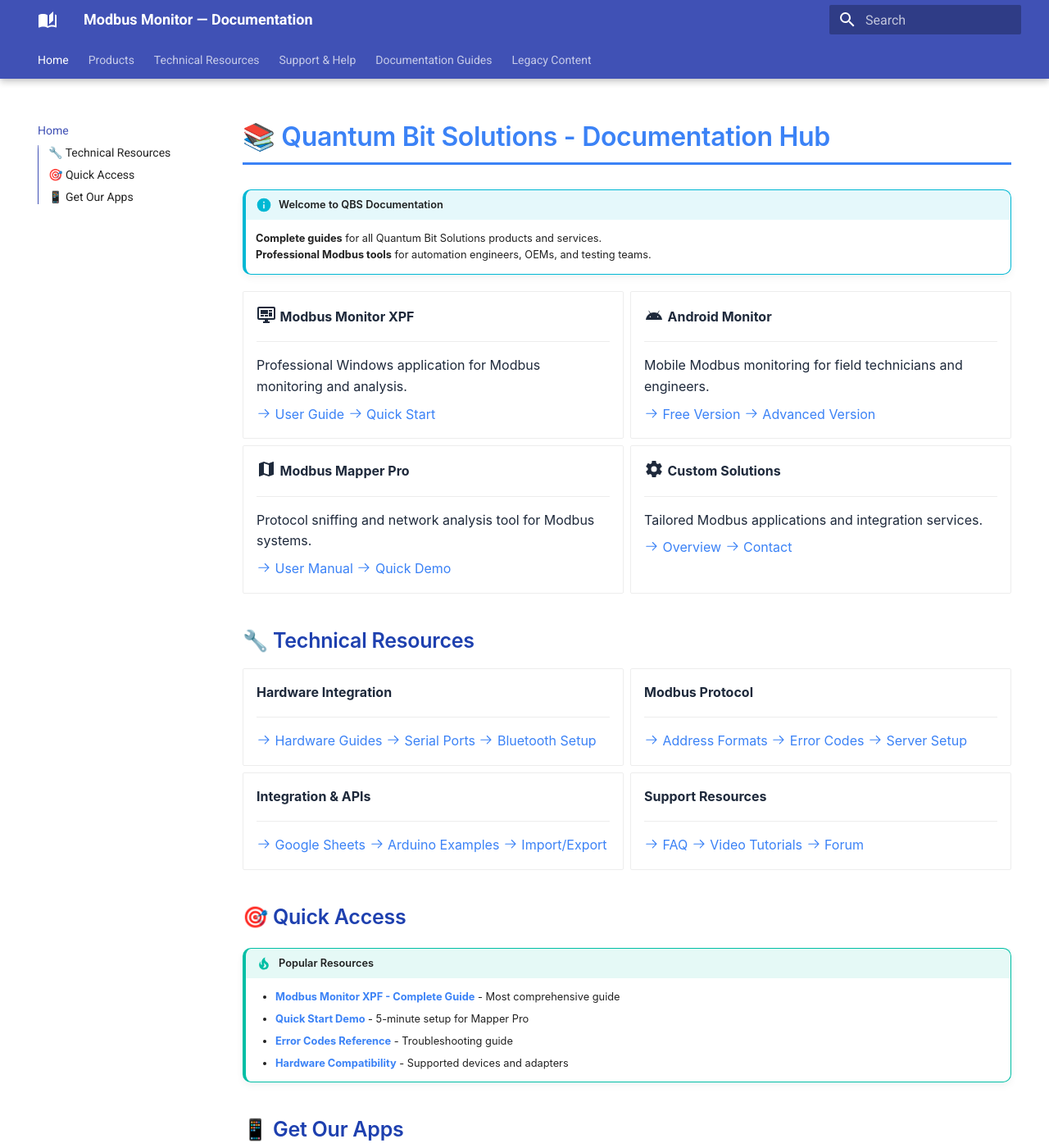
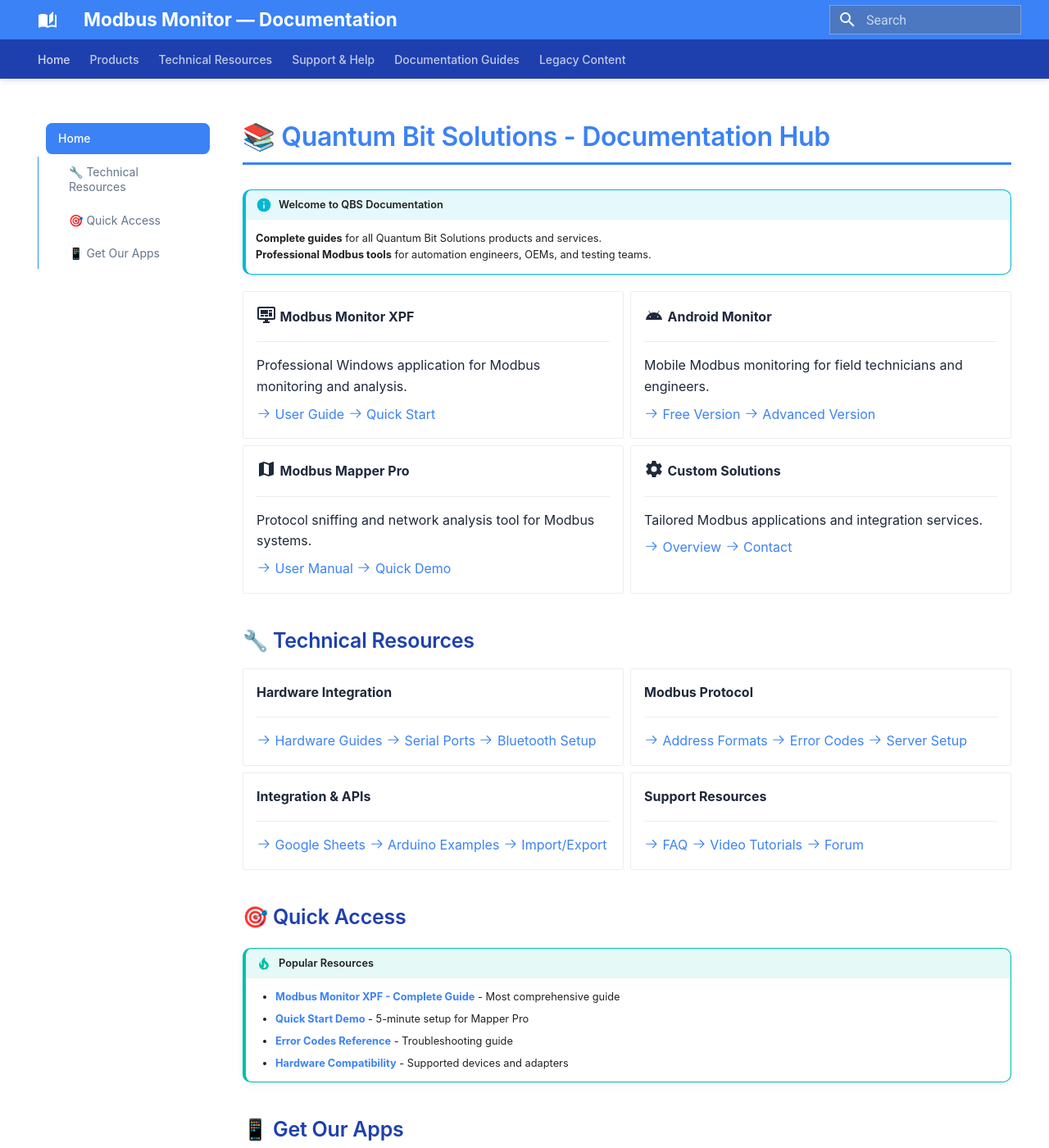
Before and after one commit to Modbus-Monitor/docs, an MkDocs documentation site: the page built from docs/index.md, in a window 1280 px wide and 1400 px high. Shown: the whole window at 82% size. Built offline with MkDocs 1.6.1 and Material for MkDocs 9.7.7, drawn with Linux system fonts in a browser that asks for light colours; the version menu is left out.

Commit message:
Fix header and navigation colors - complete QBS brand integration
HEADER STYLING:
- Primary blue header matching quantumbitsolutions.com
- White text and icons for contrast
- Professional shadow effect

NAVIGATION TABS:
- Darker blue tabs for visual hierarchy
- Active tab with cyan accent underline
- Smooth hover transitions

SIDEBAR:
- Active links with primary blue background
- Hover states with light backgrounds
- Professional rounded corners

MKDOCS THEME:
- Changed base palette from indigo to blue
- Updated accent from orange/teal to cyan
- Consistent with QBS brand colors

All navigation elements now match QBS branding with professional blue gradient theme.

```diff
--- a/docs/stylesheets/novoa-theme.css
+++ b/docs/stylesheets/novoa-theme.css
@@ -38,6 +38,106 @@
 /* =================================================================
    MKDOCS MATERIAL OVERRIDES - QBS Brand Style
    ================================================================= */
+
+/* Header - QBS Brand Colors */
+.md-header {
+  background: var(--qbs-primary) !important;
+  box-shadow: var(--qbs-shadow-md);
+  color: white;
+}
+
+.md-header__title {
+  font-family: var(--qbs-font-primary);
+  font-weight: 600;
+  color: white !important;
+  font-size: 1.125rem;
+}
+
+.md-header__button {
+  color: white !important;
+}
+
+/* Search box in header */
+.md-search__input {
+  background: rgba(255, 255, 255, 0.15);
+  color: white;
+  border: 1px solid rgba(255, 255, 255, 0.3);
+}
+
+.md-search__input::placeholder {
+  color: rgba(255, 255, 255, 0.7);
+}
+
+/* Navigation tabs - QBS style */
+.md-tabs {
+  background: var(--qbs-secondary) !important;
+  color: white;
+}
+
+.md-tabs__link {
+  font-family: var(--qbs-font-primary);
+  font-weight: 500;
+  color: rgba(255, 255, 255, 0.8) !important;
+  transition: all 0.2s ease;
+  opacity: 0.9;
+}
+
+.md-tabs__link:hover {
+  color: white !important;
+  opacity: 1;
+}
+
+.md-tabs__link--active {
+  color: white !important;
+  opacity: 1;
+  border-bottom: 3px solid var(--qbs-accent);
+}
+
+/* Sidebar navigation - QBS style */
+.md-sidebar {
+  background: var(--qbs-bg-primary);
+}
+
+.md-nav__title {
+  font-family: var(--qbs-font-primary);
+  font-weight: 600;
+  color: var(--qbs-text-primary);
+  background: var(--qbs-bg-secondary);
+}
+
+.md-nav__link {
+  font-family: var(--qbs-font-primary);
+  color: var(--qbs-text-secondary);
+  border-radius: 0.375rem;
+  margin: 0.125rem 0.5rem;
+  padding: 0.5rem 0.75rem;
+  transition: all 0.2s ease;
+}
+
+.md-nav__link:hover {
+  background: var(--qbs-bg-secondary);
+  color: var(--qbs-primary);
+}
+
+.md-nav__link--active {
+  background: var(--qbs-primary) !important;
+  color: white !important;
+  font-weight: 500;
+}
+
+/* Footer - QBS style */
+.md-footer {
+  background: var(--qbs-bg-dark);
+  color: var(--qbs-text-light);
+}
+
+.md-footer-meta {
+  background: rgba(0, 0, 0, 0.1);
+}
+
+.md-footer__link {
+  color: var(--qbs-text-light);
+}
 
 /* Main content typography */
 .md-content {
--- a/mkdocs.yml
+++ b/mkdocs.yml
@@ -42,11 +42,11 @@ theme:
     - header.autohide
   palette:
     - scheme: default
-      primary: indigo
-      accent: deep orange
+      primary: blue
+      accent: cyan
     - scheme: slate
       primary: blue
-      accent: teal
+      accent: cyan
   icon:
     logo: material/book-open-page-variant
   favicon: images/favicon.png   # optional — add later to docs/images/
```
